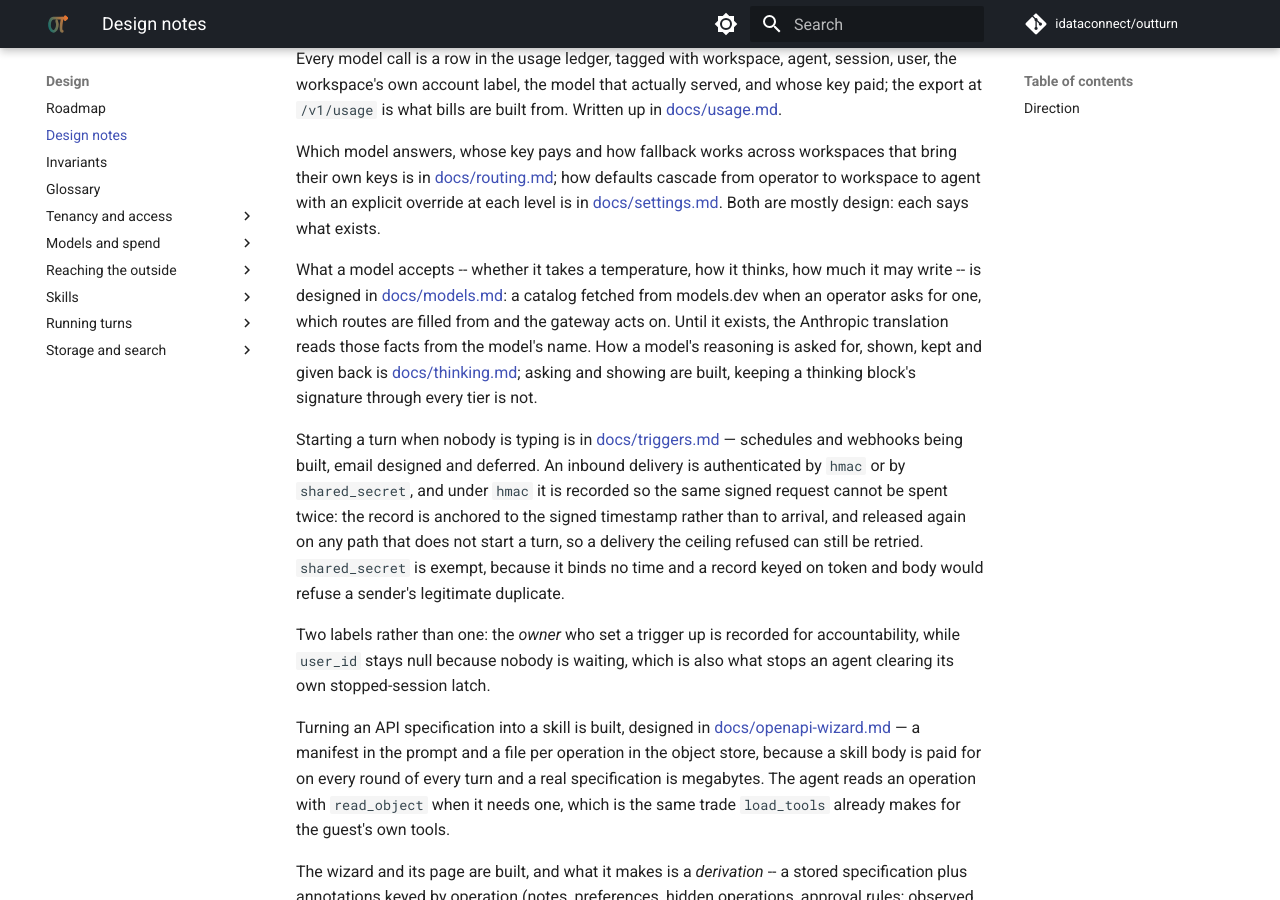
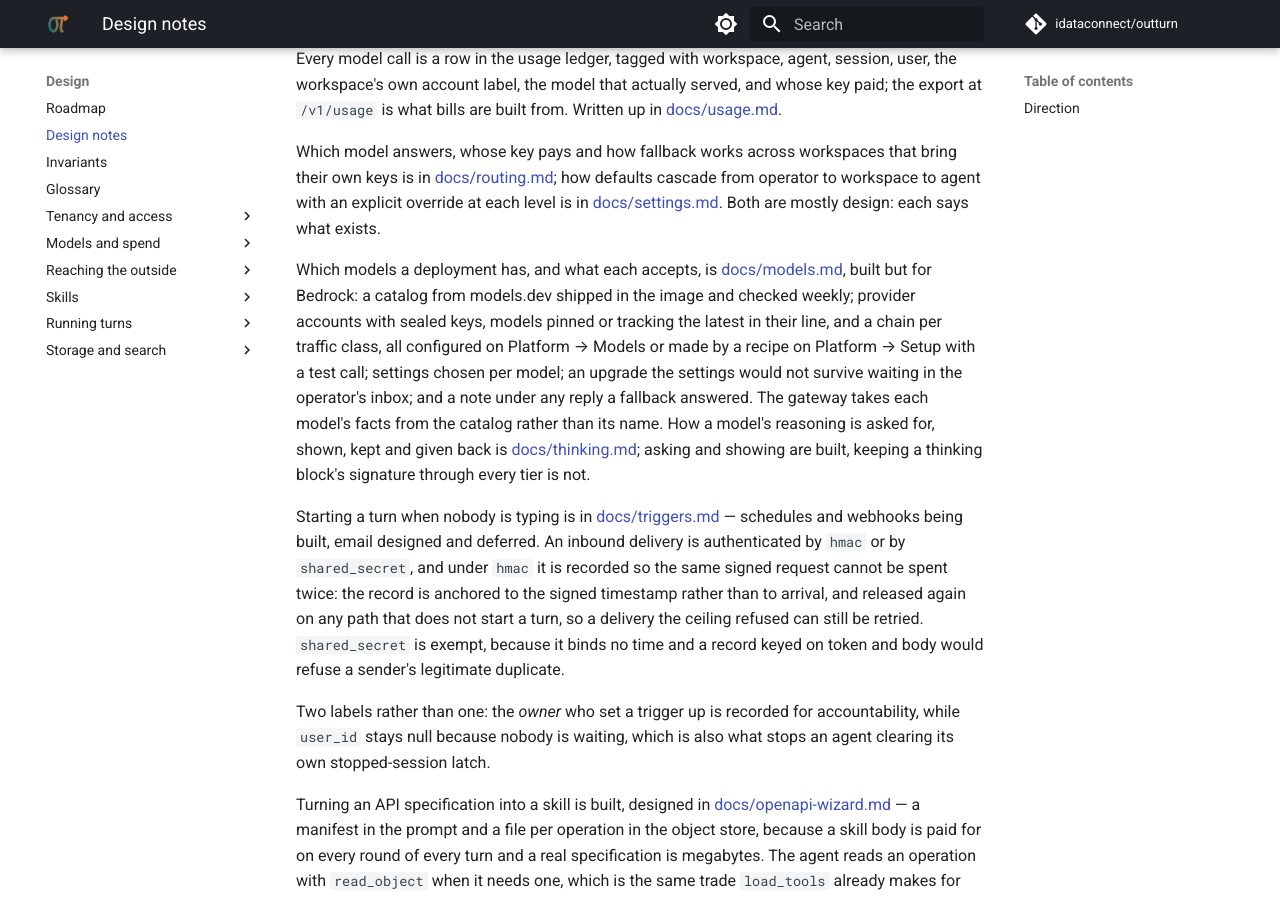
Before and after one commit to idataconnect/outturn, an MkDocs documentation site: the page built from docs/design-notes.md, in a window 1280 px wide and 900 px high, scrolled down 994 px. Built offline with MkDocs 1.6.1 and Material for MkDocs 9.7.7, drawn with Linux system fonts in a browser that asks for light colours; comment, search, counter and statistics services are not loaded.

Commit message:
Bring design-notes' models paragraph up to what is built
Co-Authored-By: Claude Opus 5.5 <noreply@anthropic.com>

```diff
--- a/docs/design-notes.md
+++ b/docs/design-notes.md
@@ -52,11 +52,15 @@ cascade from operator to workspace to agent with an explicit override at each
 level is in [docs/settings.md](settings.md). Both are mostly design: each
 says what exists.
 
-What a model accepts -- whether it takes a temperature, how it thinks, how
-much it may write -- is designed in [docs/models.md](models.md):
-a catalog fetched from models.dev when an operator asks for one, which routes
-are filled from and the gateway acts on. Until it exists, the Anthropic
-translation reads those facts from the model's name. How a model's reasoning
+Which models a deployment has, and what each accepts, is
+[docs/models.md](models.md), built but for Bedrock: a catalog from models.dev
+shipped in the image and checked weekly; provider accounts with sealed keys,
+models pinned or tracking the latest in their line, and a chain per traffic
+class, all configured on Platform → Models or made by a recipe on Platform →
+Setup with a test call; settings chosen per model; an upgrade the settings
+would not survive waiting in the operator's inbox; and a note under any reply
+a fallback answered. The gateway takes each model's facts from the catalog
+rather than its name. How a model's reasoning
 is asked for, shown, kept and given back is [docs/thinking.md](thinking.md);
 asking and showing are built, keeping a thinking block's signature through
 every tier is not.
```
